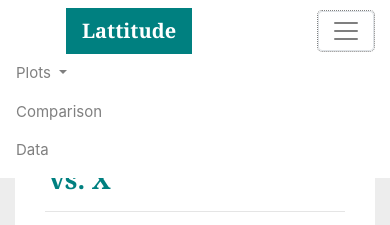
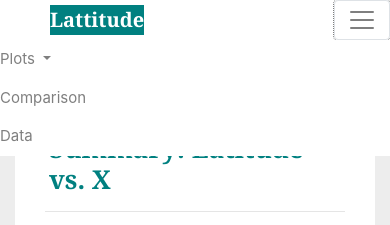
Before and after one commit to stasbey/StasBey.github.io, a plain HTML site: page Web-Design-Challenge/index.html in a window 390 px wide. Both pictures are taken after a click on the button "Toggle navigation". Shown: the top 225 px of the page. Drawn offline with nearby package versions, Linux system fonts and the light colour scheme.

Commit message:
Add files via upload

```diff
--- a/Web-Design-Challenge/style.css
+++ b/Web-Design-Challenge/style.css
@@ -38,10 +38,10 @@ body{
 }
 .navbar{
     max-height: none;
-    padding: white;
+    padding: inherit;
 }
 .navbar div{
-    margin: inherit;
+    margin: teal;
     background-color: white;
 }
 .navbar-brand{
```
